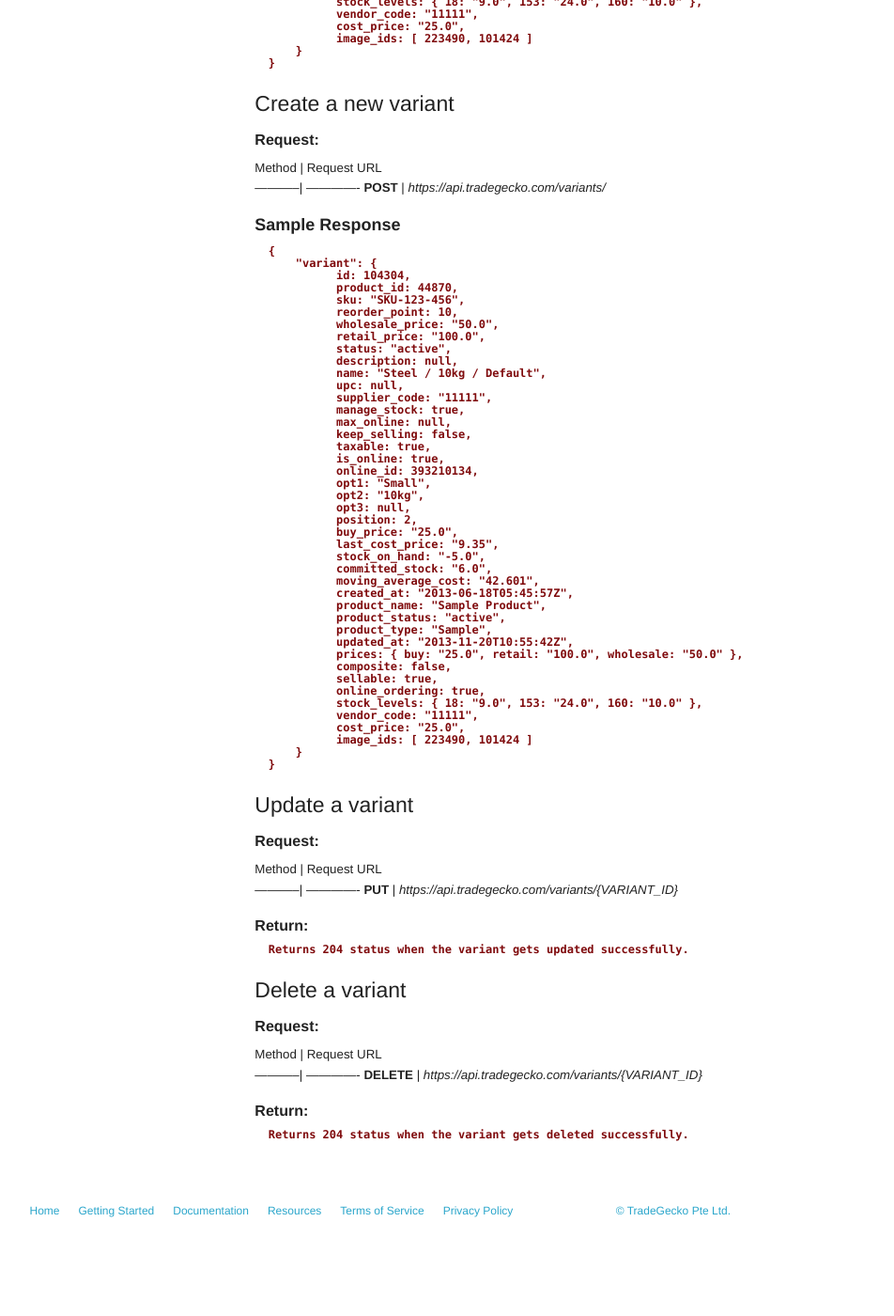
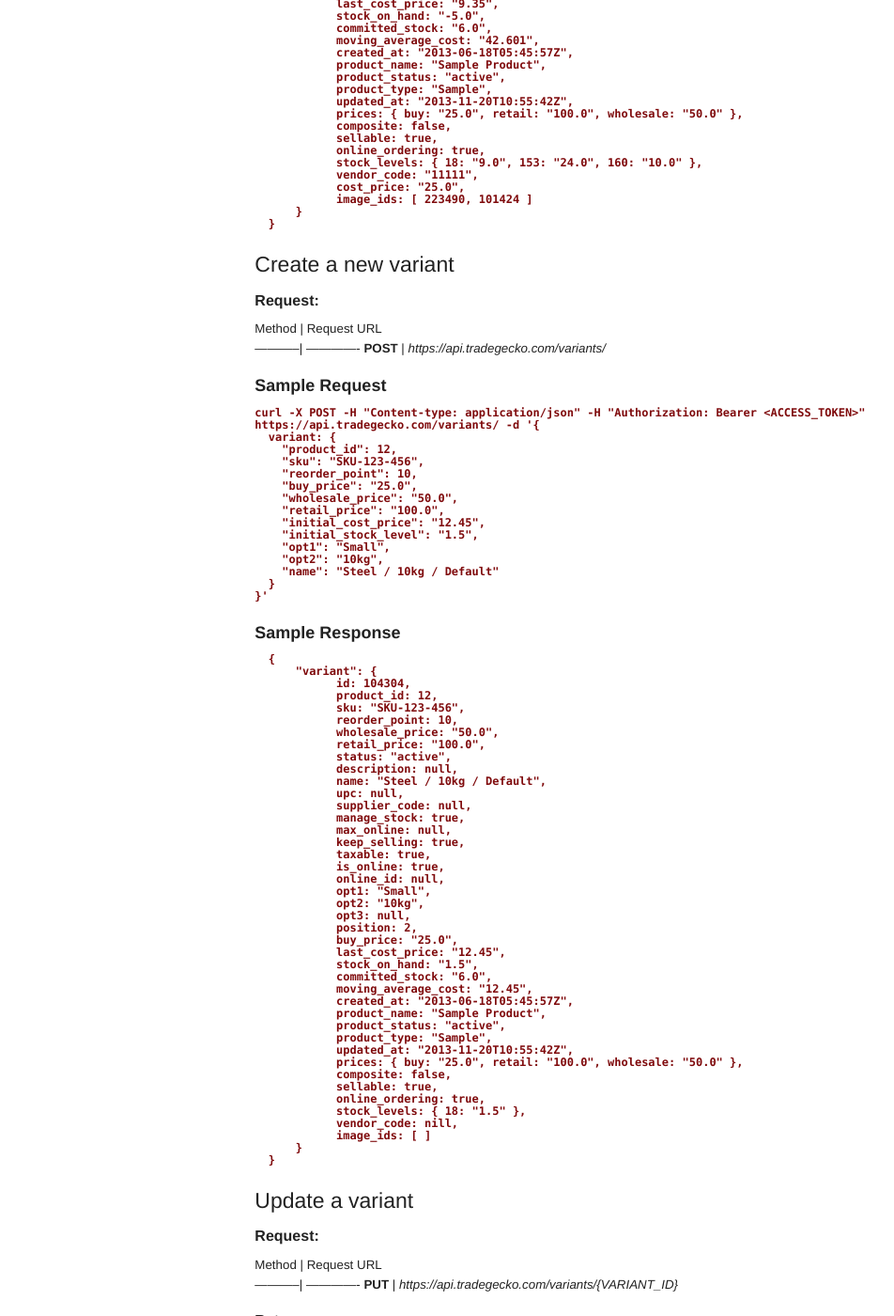
Before and after one commit to tradegecko/docs_old, a Jekyll site: the page built from _posts/2013-01-07-variant.md, in a window 1280 px wide and 1400 px high, scrolled down 2981 px. Shown: the whole window at 94% size, without its empty margins (217-1169 px from the left). Built offline with Jekyll 4.4.1, drawn with Linux system fonts in a browser that asks for light colours; some web fonts are replaced; Markdown is read by kramdown in place of the engine named in the settings; before the commit the page ends 4315 px from its top, so only the background shows below that; some of the changed text lies outside the part shown.

Commit message:
Add initial values to variant

```diff
--- a/_posts/2013-01-07-variant.md
+++ b/_posts/2013-01-07-variant.md
@@ -45,6 +45,12 @@
 **vendor_code**                | String        |
 **image_ids**                  | Array         |
 
+#### Initial POST request only
+
+Attribute                      | Type          | Description
+------------------------------ | ------------- | ------------
+**initial_stock_level**        | String        | Quantity of stock levels to start, up to 2DP
+**initial_cost_price**         | String        | Initial Moving Average Cost Price
 
 ####   Retrieve list of variants
 
@@ -161,12 +167,30 @@
 -----------| -------------
 **POST**   | *https://api.tradegecko.com/variants/*
 
+##### Sample Request
+    curl -X POST -H "Content-type: application/json" -H "Authorization: Bearer <ACCESS_TOKEN>"
+    https://api.tradegecko.com/variants/ -d '{
+      variant: {
+        "product_id": 12,
+        "sku": "SKU-123-456",
+        "reorder_point": 10,
+        "buy_price": "25.0",
+        "wholesale_price": "50.0",
+        "retail_price": "100.0",
+        "initial_cost_price": "12.45",
+        "initial_stock_level": "1.5",
+        "opt1": "Small",
+        "opt2": "10kg",
+        "name": "Steel / 10kg / Default"
+      }
+    }'
+
 ##### Sample Response
 
       {
           "variant": {
                 id: 104304,
-                product_id: 44870,
+                product_id: 12,
                 sku: "SKU-123-456",
                 reorder_point: 10,
                 wholesale_price: "50.0",
@@ -175,22 +199,22 @@
                 description: null,
                 name: "Steel / 10kg / Default",
                 upc: null,
-                supplier_code: "11111",
+                supplier_code: null,
                 manage_stock: true,
                 max_online: null,
-                keep_selling: false,
+                keep_selling: true,
                 taxable: true,
                 is_online: true,
-                online_id: 393210134,
+                online_id: null,
                 opt1: "Small",
                 opt2: "10kg",
                 opt3: null,
                 position: 2,
                 buy_price: "25.0",
-                last_cost_price: "9.35",
-                stock_on_hand: "-5.0",
+                last_cost_price: "12.45",
+                stock_on_hand: "1.5",
                 committed_stock: "6.0",
-                moving_average_cost: "42.601",
+                moving_average_cost: "12.45",
                 created_at: "2013-06-18T05:45:57Z",
                 product_name: "Sample Product",
                 product_status: "active",
@@ -200,10 +224,9 @@
                 composite: false,
                 sellable: true,
                 online_ordering: true,
-                stock_levels: { 18: "9.0", 153: "24.0", 160: "10.0" },
-                vendor_code: "11111",
-                cost_price: "25.0",
-                image_ids: [ 223490, 101424 ]
+                stock_levels: { 18: "1.5" },
+                vendor_code: nill,
+                image_ids: [ ]
           }
       }
 
```
